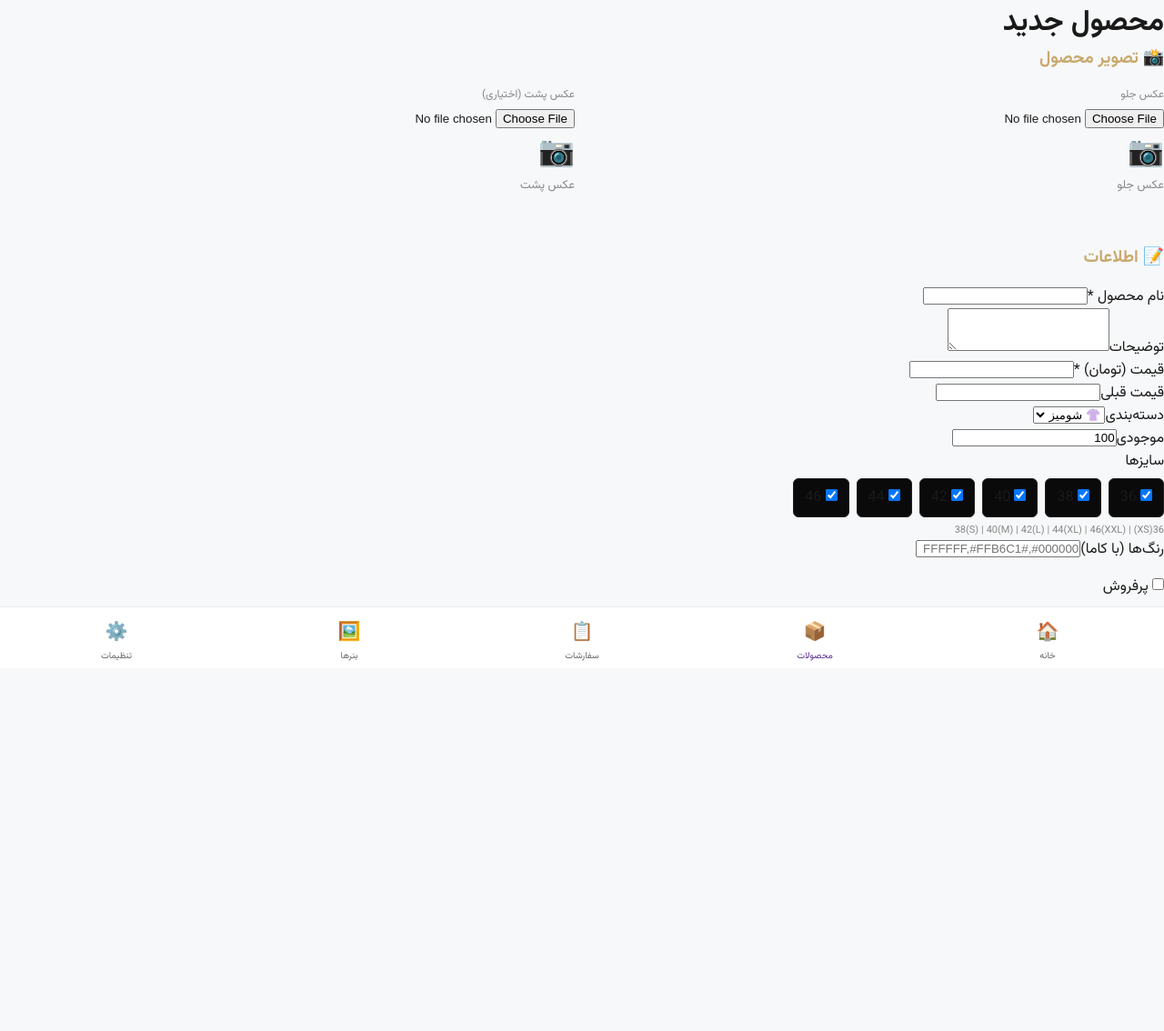
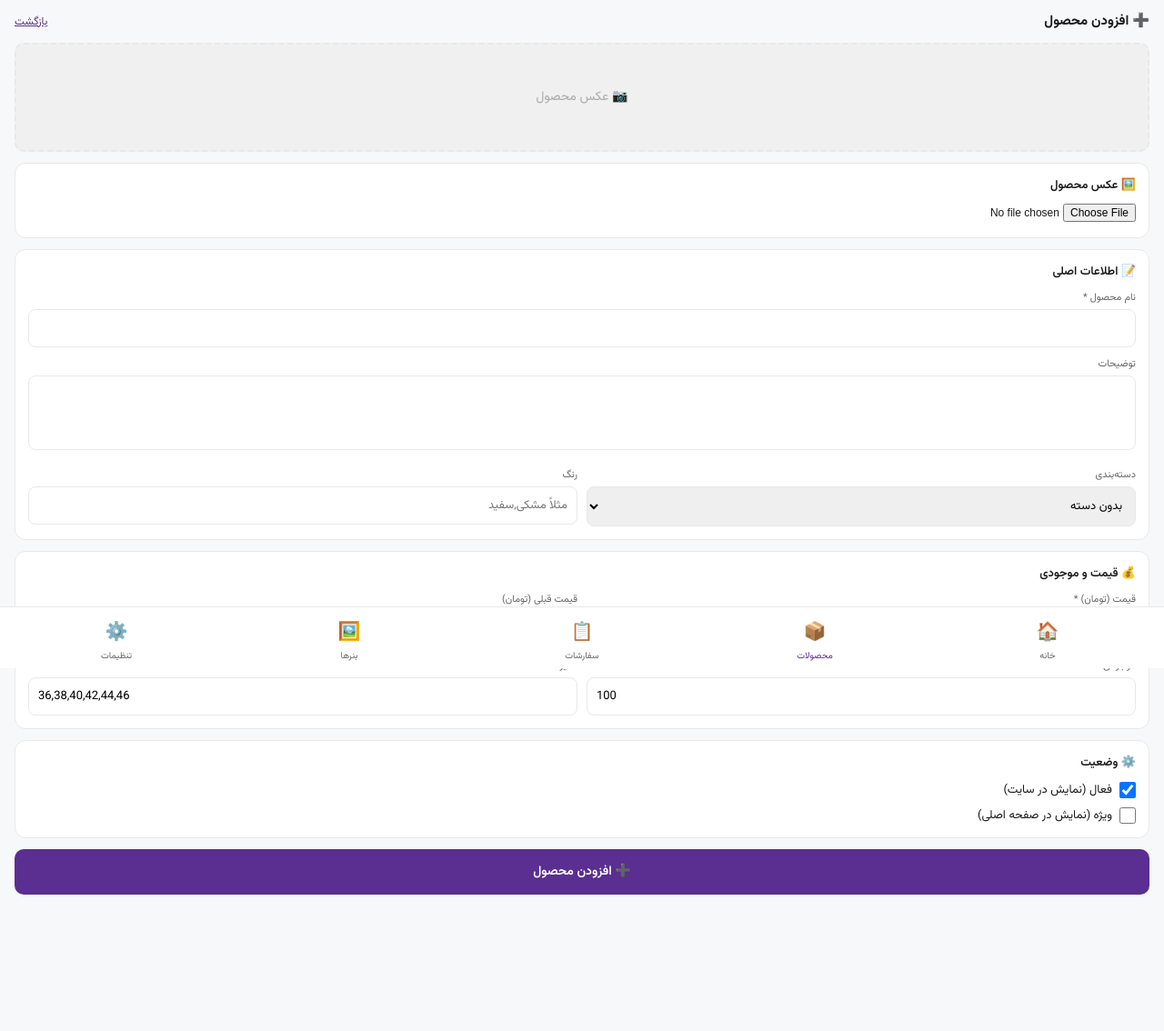
Before and after one commit to matinhermes/mazoun-hediye, a Flask app: page /admin/products/add in a window 1280 px wide. Shown: the part 65-1199 px from the top of the page at 91% size. Before the commit the page ends 792 px from the top, so only its background shows below. Run offline with Flask 3, Linux system fonts and the light colour scheme; the visitor is signed in with stand-in values (Sample User, id 1); data comes from the database, SQL or seed files in the repository.

Commit message:
feat: پنل مدیریت کامل - دسته‌بندی/ویرایش محصول/تنظیمات

```diff
--- a/app.py
+++ b/app.py
@@ -967,6 +967,49 @@ def admin_order_status(order_id):
     flash('وضعیت سفارش بروزرسانی شد ✓', 'success')
     return redirect(url_for('admin_order_detail', order_id=order_id))
 
+
+# ====== CATEGORY MANAGEMENT ======
+@app.route('/admin/categories')
+@admin_required
+def admin_categories():
+    db = get_db()
+    categories = db.execute('''SELECT c.*, COUNT(p.id) as product_count
+        FROM categories c LEFT JOIN products p ON c.id = p.category_id
+        GROUP BY c.id ORDER BY c.name''').fetchall()
+    settings = {row['key']: row['value'] for row in db.execute('SELECT * FROM settings').fetchall()}
+    return render_template('admin/categories.html', categories=categories, settings=settings)
+
+@app.route('/admin/categories/add', methods=['POST'])
+@admin_required
+def admin_category_add():
+    db = get_db()
+    name = request.form.get('name', '').strip()
+    if name:
+        db.execute('INSERT INTO categories (name) VALUES (?)', (name,))
+        db.commit()
+        flash(f'دسته \"{name}\" اضافه شد ✓', 'success')
+    return redirect(url_for('admin_categories'))
+
+@app.route('/admin/categories/<int:cat_id>/edit', methods=['POST'])
+@admin_required
+def admin_category_edit(cat_id):
+    db = get_db()
+    name = request.form.get('name', '').strip()
+    if name:
+        db.execute('UPDATE categories SET name = ? WHERE id = ?', (name, cat_id))
+        db.commit()
+        flash('دسته بروزرسانی شد ✓', 'success')
+    return redirect(url_for('admin_categories'))
+
+@app.route('/admin/categories/<int:cat_id>/delete')
+@admin_required
+def admin_category_delete(cat_id):
+    db = get_db()
+    db.execute('DELETE FROM categories WHERE id = ?', (cat_id,))
+    db.commit()
+    flash('دسته حذف شد ✓', 'success')
+    return redirect(url_for('admin_categories'))
+
 @app.route('/admin/settings', methods=['GET', 'POST'])
 @admin_required
 def admin_settings():
--- a/templates/admin/product_form.html
+++ b/templates/admin/product_form.html
@@ -1,64 +1,132 @@
 {% extends "admin/base.html" %}
-{% block title %}{{ "ویرایش" if product else "محصول جدید" }}{% endblock %}
+{% block title %}{% if product %}ویرایش محصول{% else %}افزودن محصول{% endif %}{% endblock %}
 {% block content %}
-<h1 class="page-title">{{ "ویرایش محصول" if product else "محصول جدید" }}</h1>
-<form method="POST" enctype="multipart/form-data">
-<div class="card">
-<h3 style="color:#c9a96e;margin-bottom:16px">📸 تصویر محصول</h3>
-<div style="display:grid;grid-template-columns:1fr 1fr;gap:16px">
-<div>
-<div style="color:#888;font-size:12px;margin-bottom:6px">عکس جلو</div>
-<div class="image-upload" style="height:150px">
-<input type="file" name="image" accept="image/*" onchange="previewImage(this,'imagePreview','uploadPlaceholder')">
-<div id="uploadPlaceholder"><div style="font-size:32px">📷</div><div style="color:#888;font-size:13px">عکس جلو</div></div>
-<img id="imagePreview" style="max-width:100%;max-height:150px;border-radius:8px;display:none">
-</div>
-{% if product and product.image %}<div style="margin-top:8px"><img src="{{ product.image }}" style="max-width:100%;max-height:100px;border-radius:8px;border:1px solid #222"></div>{% endif %}
-</div>
-<div>
-<div style="color:#888;font-size:12px;margin-bottom:6px">عکس پشت (اختیاری)</div>
-<div class="image-upload" style="height:150px">
-<input type="file" name="image_back" accept="image/*" onchange="previewImage(this,'imageBackPreview','uploadPlaceholder2')">
-<div id="uploadPlaceholder2"><div style="font-size:32px">📷</div><div style="color:#888;font-size:13px">عکس پشت</div></div>
-<img id="imageBackPreview" style="max-width:100%;max-height:150px;border-radius:8px;display:none">
-</div>
-{% if product and product.image_back %}<div style="margin-top:8px"><img src="{{ product.image_back }}" style="max-width:100%;max-height:100px;border-radius:8px;border:1px solid #222"></div>{% endif %}
-</div>
-</div>
+
+<div style="display:flex;align-items:center;justify-content:space-between;padding:12px 16px">
+  <div style="font-size:15px;font-weight:700">{% if product %}✏️ ویرایش محصول{% else %}➕ افزودن محصول{% endif %}</div>
+  <a href="/admin/products" style="font-size:12px;color:var(--primary)">بازگشت</a>
 </div>
 
-<div class="card">
-<h3 style="color:#c9a96e;margin-bottom:16px">📝 اطلاعات</h3>
-<div class="form-group"><label class="form-label">نام محصول *</label><input name="name" class="form-input" value="{{ product.name if product else '' }}" required></div>
-<div class="form-group"><label class="form-label">توضیحات</label><textarea name="description" class="form-input" rows="3">{{ product.description if product else '' }}</textarea></div>
-<div class="form-row">
-<div class="form-group"><label class="form-label">قیمت (تومان) *</label><input name="price" type="number" class="form-input" value="{{ product.price if product else '' }}" required></div>
-<div class="form-group"><label class="form-label">قیمت قبلی</label><input name="old_price" type="number" class="form-input" value="{{ product.old_price if product else '' }}"></div>
+<form method="POST" action="{% if product %}/admin/products/edit/{{ product.id }}{% else %}/admin/products/add{% endif %}" style="padding:0 16px 80px">
+
+<!-- Image Preview -->
+<div style="margin-bottom:12px;text-align:center">
+  {% if product and product.image %}
+  <img id="imgPreview" src="{{ product.image }}" style="max-height:160px;border-radius:10px;border:1px solid var(--border)">
+  {% else %}
+  <div id="imgPreview" style="width:100%;height:120px;background:#f0f0f0;border-radius:10px;display:flex;align-items:center;justify-content:center;color:#aaa;font-size:14px;border:2px dashed var(--border)">📷 عکس محصول</div>
+  {% endif %}
 </div>
-<div class="form-row">
-<div class="form-group"><label class="form-label">دسته‌بندی</label><select name="category_id" class="form-input">{% for c in categories %}<option value="{{ c.id }}" {{ "selected" if product and product.category_id == c.id }}>{{ c.icon }} {{ c.name }}</option>{% endfor %}</select></div>
-<div class="form-group"><label class="form-label">موجودی</label><input name="stock" type="number" class="form-input" value="{{ product.stock if product else 100 }}"></div>
+
+<!-- Image Upload -->
+<div class="panel" style="padding:14px;margin-bottom:12px">
+  <div style="font-size:13px;font-weight:600;margin-bottom:8px">🖼️ عکس محصول</div>
+  <input type="file" name="image" accept="image/*" id="imageInput" style="width:100%;font-size:12px">
+  <input type="hidden" name="image" id="imageData" value="{{ product.image if product else '' }}">
 </div>
-<div class="form-group"><label class="form-label">سایزها</label>
-<div style="display:flex;flex-wrap:wrap;gap:8px;margin-top:6px">
-{% set default_sizes = ['36','38','40','42','44','46'] %}
-{% set product_sizes = product.sizes.split(',') if product and product.sizes else default_sizes %}
-{% for size in default_sizes %}
-<label class="checkbox-label" style="padding:8px 12px;background:#0a0a0a;border:1px solid #222;border-radius:6px"><input type="checkbox" name="sizes_list" value="{{ size }}" {{ 'checked' if size in product_sizes }}> {{ size }}</label>
-{% endfor %}</div>
-<input type="hidden" name="sizes" id="sizesInput" value="{{ product.sizes if product else '36,38,40,42,44,46' }}">
-<div style="color:#888;font-size:11px;margin-top:6px">36(XS) | 38(S) | 40(M) | 42(L) | 44(XL) | 46(XXL)</div></div>
-<div class="form-group"><label class="form-label">رنگ‌ها (با کاما)</label><input name="colors" class="form-input" value="{{ product.colors if product else '' }}" placeholder="#000000,#FFFFFF,#FFB6C1"></div>
-<div style="display:flex;gap:16px;margin-top:16px">
-<label class="checkbox-label"><input type="checkbox" name="is_featured" {{ "checked" if product and product.is_featured }}> پرفروش</label>
-{% if product %}<label class="checkbox-label"><input type="checkbox" name="is_active" {{ "checked" if product.is_active }}> فعال</label>{% endif %}
+
+<!-- Basic Info -->
+<div class="panel" style="padding:14px;margin-bottom:12px">
+  <div style="font-size:13px;font-weight:600;margin-bottom:10px">📝 اطلاعات اصلی</div>
+
+  <div style="margin-bottom:10px">
+    <label style="font-size:11px;color:var(--text2);display:block;margin-bottom:4px">نام محصول *</label>
+    <input type="text" name="name" value="{{ product.name if product else '' }}" required style="width:100%;padding:10px;border:1px solid var(--border);border-radius:8px;font-size:13px;font-family:inherit">
+  </div>
+
+  <div style="margin-bottom:10px">
+    <label style="font-size:11px;color:var(--text2);display:block;margin-bottom:4px">توضیحات</label>
+    <textarea name="description" rows="3" style="width:100%;padding:10px;border:1px solid var(--border);border-radius:8px;font-size:13px;font-family:inherit;resize:none">{{ product.description if product else '' }}</textarea>
+  </div>
+
+  <div style="display:grid;grid-template-columns:1fr 1fr;gap:10px">
+    <div>
+      <label style="font-size:11px;color:var(--text2);display:block;margin-bottom:4px">دسته‌بندی</label>
+      <select name="category_id" style="width:100%;padding:10px;border:1px solid var(--border);border-radius:8px;font-size:13px;font-family:inherit">
+        <option value="0">بدون دسته</option>
+        {% for cat in categories %}
+        <option value="{{ cat.id }}" {% if product and product.category_id == cat.id %}selected{% endif %}>{{ cat.name }}</option>
+        {% endfor %}
+      </select>
+    </div>
+    <div>
+      <label style="font-size:11px;color:var(--text2);display:block;margin-bottom:4px">رنگ</label>
+      <input type="text" name="color" value="{{ product.color if product else '' }}" placeholder="مثلاً مشکی,سفید" style="width:100%;padding:10px;border:1px solid var(--border);border-radius:8px;font-size:13px;font-family:inherit">
+    </div>
+  </div>
 </div>
-<div style="display:flex;gap:12px;margin-top:20px">
-<button type="submit" class="btn btn-primary">{{ "ذخیره" if product else "افزودن" }}</button>
-<a href="/admin/products" style="padding:10px 20px;color:#888;text-decoration:none">انصراف</a>
-</div></div></form>
+
+<!-- Price -->
+<div class="panel" style="padding:14px;margin-bottom:12px">
+  <div style="font-size:13px;font-weight:600;margin-bottom:10px">💰 قیمت و موجودی</div>
+
+  <div style="display:grid;grid-template-columns:1fr 1fr;gap:10px;margin-bottom:10px">
+    <div>
+      <label style="font-size:11px;color:var(--text2);display:block;margin-bottom:4px">قیمت (تومان) *</label>
+      <input type="number" name="price" value="{{ product.price if product else '' }}" required style="width:100%;padding:10px;border:1px solid var(--border);border-radius:8px;font-size:13px;font-family:inherit" dir="ltr">
+    </div>
+    <div>
+      <label style="font-size:11px;color:var(--text2);display:block;margin-bottom:4px">قیمت قبلی (تومان)</label>
+      <input type="number" name="old_price" value="{{ product.old_price if product else '' }}" style="width:100%;padding:10px;border:1px solid var(--border);border-radius:8px;font-size:13px;font-family:inherit" dir="ltr">
+    </div>
+  </div>
+
+  <div style="display:grid;grid-template-columns:1fr 1fr;gap:10px">
+    <div>
+      <label style="font-size:11px;color:var(--text2);display:block;margin-bottom:4px">موجودی</label>
+      <input type="number" name="stock" value="{{ product.stock if product else '100' }}" style="width:100%;padding:10px;border:1px solid var(--border);border-radius:8px;font-size:13px;font-family:inherit" dir="ltr">
+    </div>
+    <div>
+      <label style="font-size:11px;color:var(--text2);display:block;margin-bottom:4px">سایزها</label>
+      <input type="text" name="sizes" value="{{ product.sizes if product else '36,38,40,42,44,46' }}" style="width:100%;padding:10px;border:1px solid var(--border);border-radius:8px;font-size:13px;font-family:inherit" dir="ltr">
+    </div>
+  </div>
+</div>
+
+<!-- Status -->
+<div class="panel" style="padding:14px;margin-bottom:12px">
+  <div style="font-size:13px;font-weight:600;margin-bottom:10px">⚙️ وضعیت</div>
+
+  <label style="display:flex;align-items:center;gap:8px;margin-bottom:8px;cursor:pointer">
+    <input type="checkbox" name="is_active" value="1" {% if not product or product.is_active %}checked{% endif %} style="width:18px;height:18px">
+    <span style="font-size:13px">فعال (نمایش در سایت)</span>
+  </label>
+
+  <label style="display:flex;align-items:center;gap:8px;cursor:pointer">
+    <input type="checkbox" name="is_featured" value="1" {% if product and product.is_featured %}checked{% endif %} style="width:18px;height:18px">
+    <span style="font-size:13px">ویژه (نمایش در صفحه اصلی)</span>
+  </label>
+</div>
+
+<!-- Submit -->
+<button type="submit" style="width:100%;padding:14px;background:var(--primary);color:#fff;border:none;border-radius:10px;font-size:14px;font-weight:600;cursor:pointer;font-family:inherit">
+  {% if product %}💾 ذخیره تغییرات{% else %}➕ افزودن محصول{% endif %}
+</button>
+
+</form>
+
+<!-- Image Preview JS -->
 <script>
-function previewImage(i,imgId,phId){if(i.files&&i.files[0]){var r=new FileReader();r.onload=function(e){document.getElementById(imgId).src=e.target.result;document.getElementById(imgId).style.display='block';document.getElementById(phId).style.display='none'};r.readAsDataURL(i.files[0])}}
-document.querySelectorAll('input[name="sizes_list"]').forEach(function(cb){cb.addEventListener('change',function(){var s=[];document.querySelectorAll('input[name="sizes_list"]:checked').forEach(function(c){s.push(c.value)});document.getElementById('sizesInput').value=s.join(',')})});
+document.getElementById('imageInput').addEventListener('change', function(e){
+    var file = e.target.files[0];
+    if(file){
+        var reader = new FileReader();
+        reader.onload = function(ev){
+            var preview = document.getElementById('imgPreview');
+            if(preview.tagName === 'IMG'){
+                preview.src = ev.target.result;
+            } else {
+                var img = document.createElement('img');
+                img.id = 'imgPreview';
+                img.src = ev.target.result;
+                img.style.cssText = 'max-height:160px;border-radius:10px;border:1px solid var(--border)';
+                preview.parentNode.replaceChild(img, preview);
+            }
+            document.getElementById('imageData').value = ev.target.result;
+        };
+        reader.readAsDataURL(file);
+    }
+});
 </script>
+
 {% endblock %}
```
Also changed, not shown: templates/admin/categories.html (added, +43 -0 lines).
